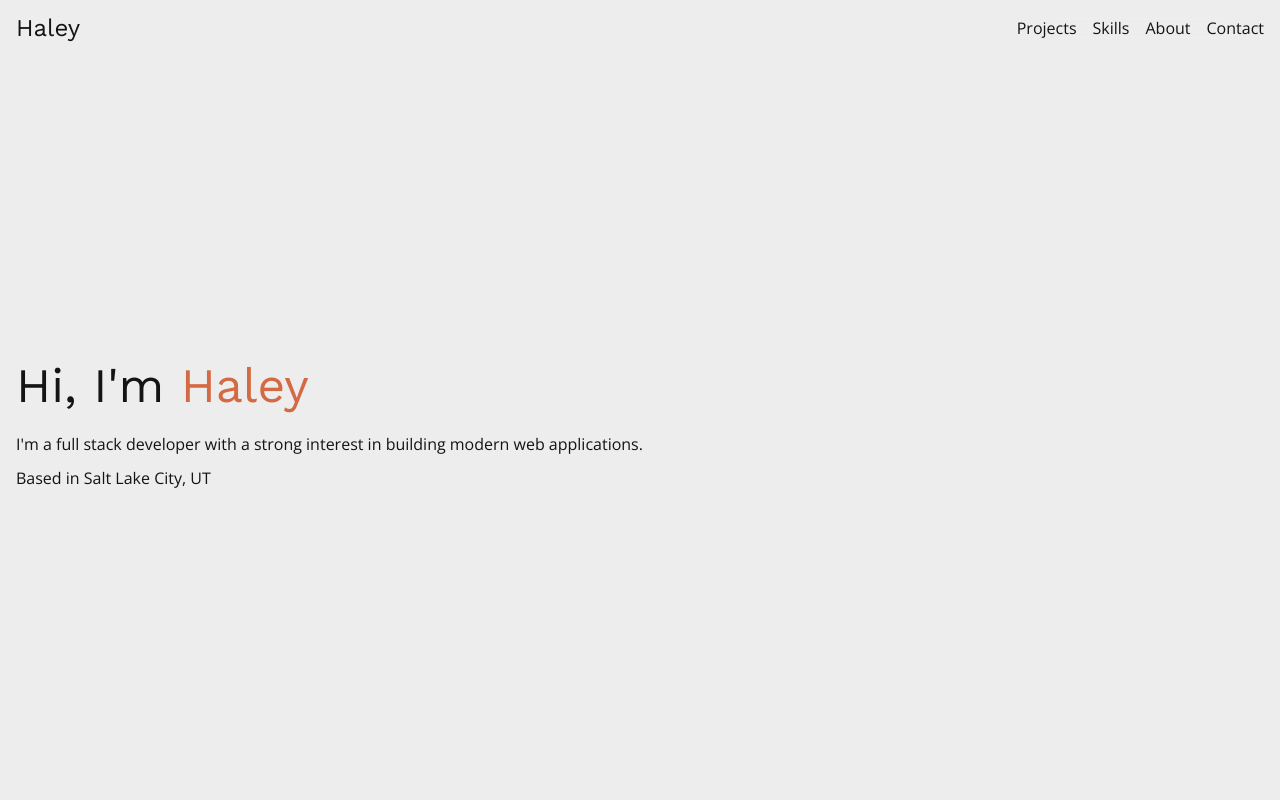
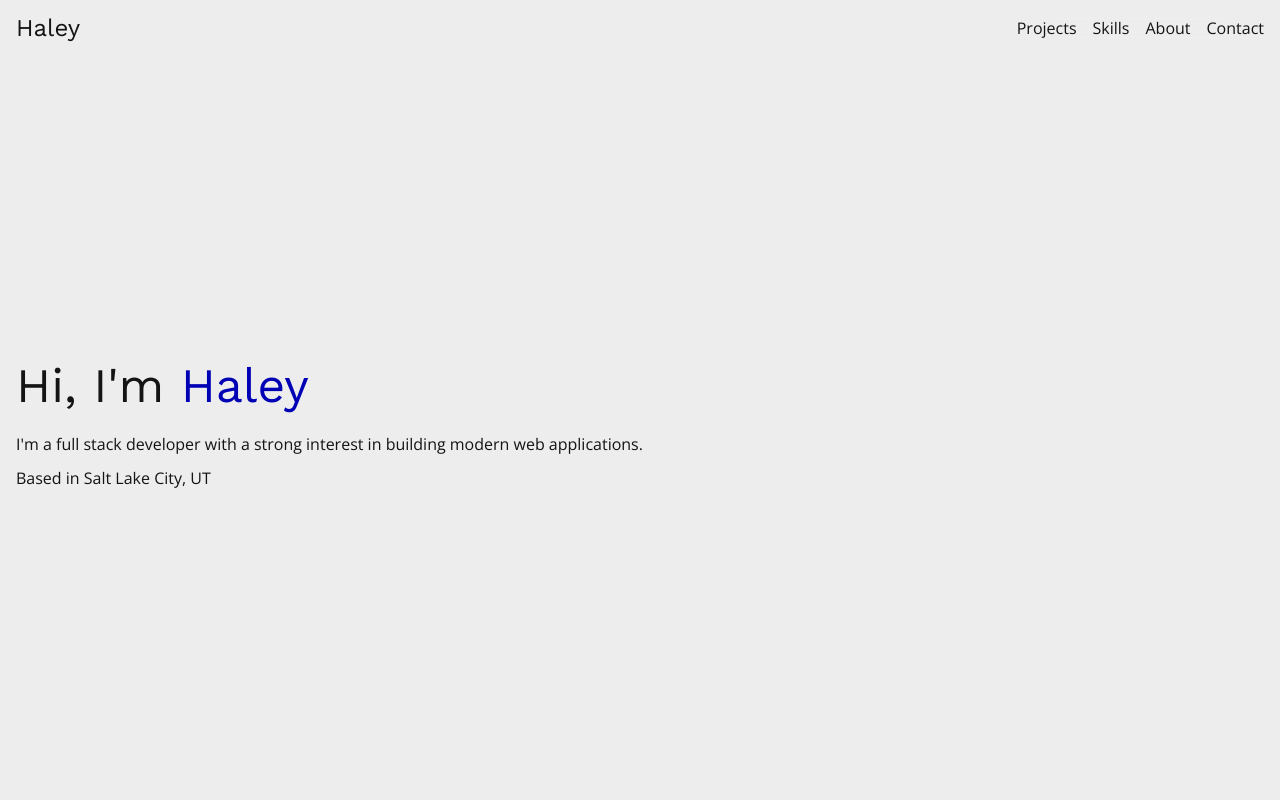
Before and after one commit to Hsoren31/Hsoren31.github.io, a React (Vite) app: page / in a window 1280 px wide. Shown: the top 800 px of the page. Built offline with nearby package versions, Linux system fonts and the light colour scheme.

Commit message:
STYLE: change accent color

```diff
--- a/src/index.css
+++ b/src/index.css
@@ -4,7 +4,7 @@
   --clr-white: #ededed;
   --clr-gray: #f2f2f2;
   --clr-black: #141414;
-  --clr-accent: #d46a43;
+  --clr-accent: #0000b5;
 
   --ff-base: "Open Sans", system-ui, sans-serif;
   --ff-accent: "Work Sans", sans-serif;
```
